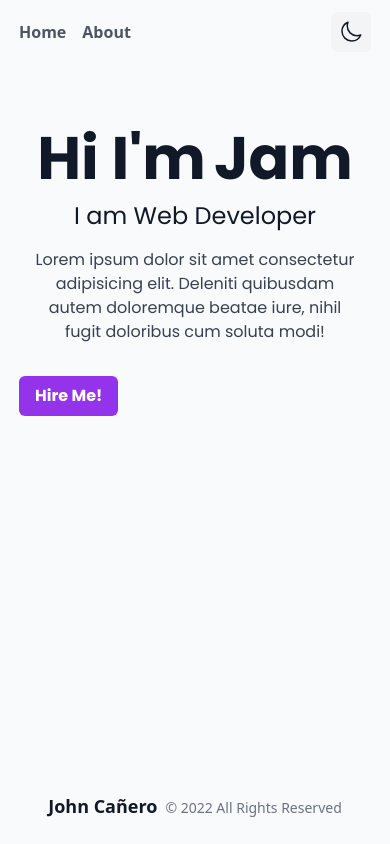
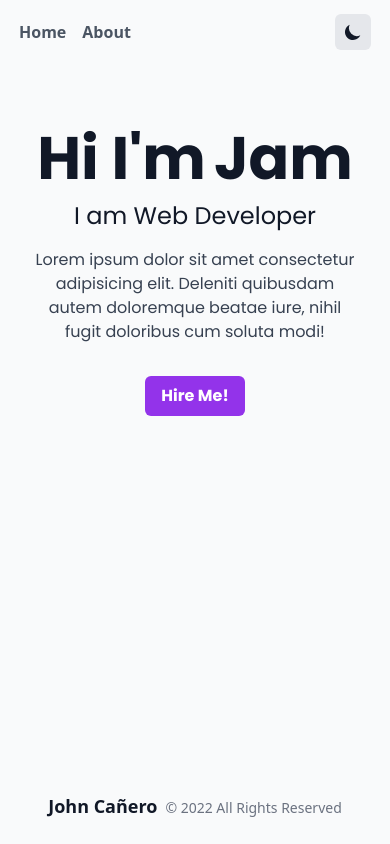
Before and after one commit to johncanero/johncanero-website, a Next.js app: page / in a window 390 px wide. Built offline with nearby package versions, Linux system fonts and the light colour scheme.

Commit message:
Dar kMode Feature Function

```diff
--- a/sections/Header.tsx
+++ b/sections/Header.tsx
@@ -1,33 +1,49 @@
 import React from "react";
 import Link from "next/link";
 import Button from "../components/Button";
+import { useTheme } from "next-themes";
+import { useState, useEffect } from "react";
 
 const Header = () => {
+  const { systemTheme, theme, setTheme } = useTheme();
+  const [mounted, setMounted] = useState(false);
+
+  useEffect(() => {
+    setMounted(true);
+  }, []);
+
   const navigations = [
     { label: "Home", path: "/" },
     { label: "About", path: "/about" },
   ];
 
   const renderThemeChanger = () => {
-    return (
-      <Button className='bg-gray-100' onClick={undefined}>
-        <svg
-          xmlns="http://www.w3.org/2000/svg"
-          fill="none"
-          viewBox="0 0 24 24"
-          stroke-width="1.5"
-          stroke="currentColor"
-          className="w-6 h-6"
+    if(!mounted) return null;
+
+    const currentTheme = theme === 'system' ? systemTheme : theme;
+
+    if(currentTheme === 'dark') {
+      return (
+        <Button className="bg-gray-200 dark:bg-gray-600"
+          onClick={() => setTheme('light')}
         >
-          <path
-            stroke-linecap="round"
-            stroke-linejoin="round"
-            d="M21.752 15.002A9.718 9.718 0 0118 15.75c-5.385 0-9.75-4.365-9.75-9.75 0-1.33.266-2.597.748-3.752A9.753 9.753 0 003 11.25C3 16.635 7.365 21 12.75 21a9.753 9.753 0 009.002-5.998z"
-          />
-        </svg>
-      </Button>
-    );
-  };
+          <svg xmlns="http://www.w3.org/2000/svg" className="h-5 w-5" viewBox="0 0 20 20" fill="currentColor">
+            <path fillRule="evenodd" d="M10 2a1 1 0 011 1v1a1 1 0 11-2 0V3a1 1 0 011-1zm4 8a4 4 0 11-8 0 4 4 0 018 0zm-.464 4.95l.707.707a1 1 0 001.414-1.414l-.707-.707a1 1 0 00-1.414 1.414zm2.12-10.607a1 1 0 010 1.414l-.706.707a1 1 0 11-1.414-1.414l.707-.707a1 1 0 011.414 0zM17 11a1 1 0 100-2h-1a1 1 0 100 2h1zm-7 4a1 1 0 011 1v1a1 1 0 11-2 0v-1a1 1 0 011-1zM5.05 6.464A1 1 0 106.465 5.05l-.708-.707a1 1 0 00-1.414 1.414l.707.707zm1.414 8.486l-.707.707a1 1 0 01-1.414-1.414l.707-.707a1 1 0 011.414 1.414zM4 11a1 1 0 100-2H3a1 1 0 000 2h1z" clipRule="evenodd" />
+          </svg>
+        </Button>
+      )
+    } else {
+      return (
+        <Button className="bg-gray-200"
+          onClick={() => setTheme('dark')}
+        >
+          <svg xmlns="http://www.w3.org/2000/svg" className="h-5 w-5" viewBox="0 0 20 20" fill="currentColor">
+            <path d="M17.293 13.293A8 8 0 016.707 2.707a8.001 8.001 0 1010.586 10.586z" />
+          </svg>
+        </Button>
+      )
+    }``
+  }
 
   return (
     <header className="h-16 flex items-center justify-between">
--- a/sections/Hero.tsx
+++ b/sections/Hero.tsx
@@ -22,7 +22,7 @@
         target="_blank"
         rel="noopener noreferrer"
       >
-        <Button className="lex sm:mx-auto md:mx-0 bg-purple-600 hover:bg-purple-700 text-white font-bold py-2 px-4 rounded-lg" onClick={undefined}>Hire Me!</Button>
+        <Button className="flex sm:mx-auto md:mx-0 bg-purple-600 hover:bg-purple-700 text-white font-bold py-2 px-4 rounded-lg" onClick={undefined}>Hire Me!</Button>
       </Link>
     </section>
   );
--- a/tailwind.config.js
+++ b/tailwind.config.js
@@ -5,6 +5,7 @@
     "./components/**/*.{js,ts,jsx,tsx}",
     "./sections/**/*.{js,ts,jsx,tsx}",
   ],
+  darkMode: 'class',
   theme: {
     screens: {
       sm: '320px',
```
